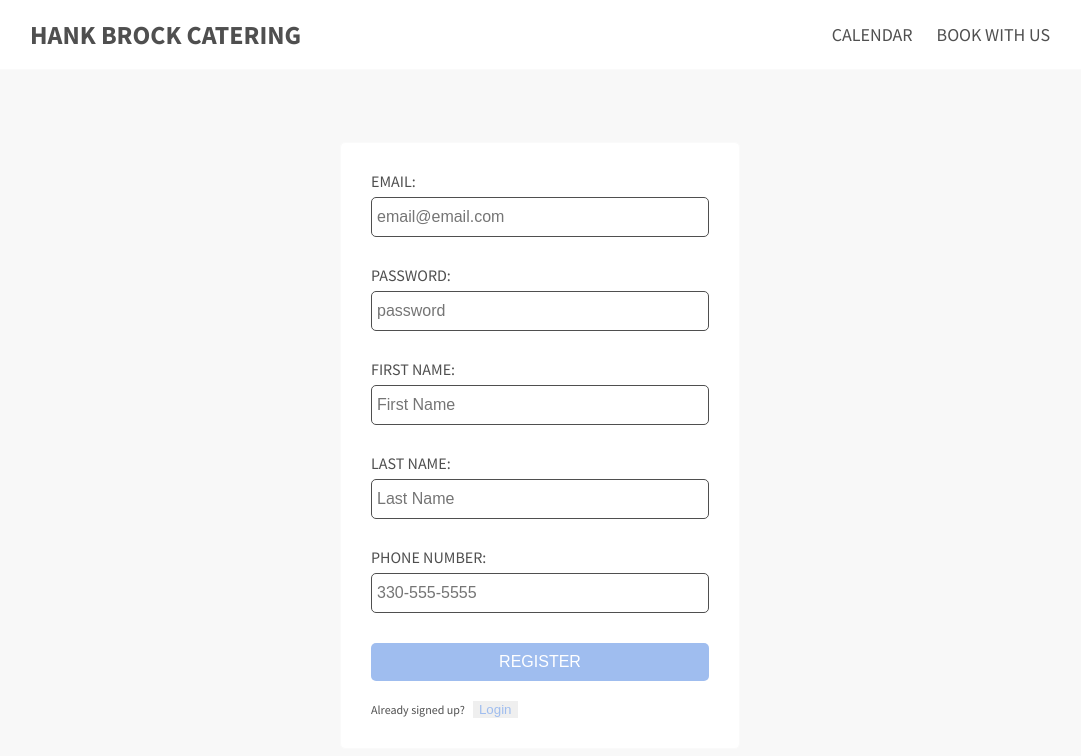
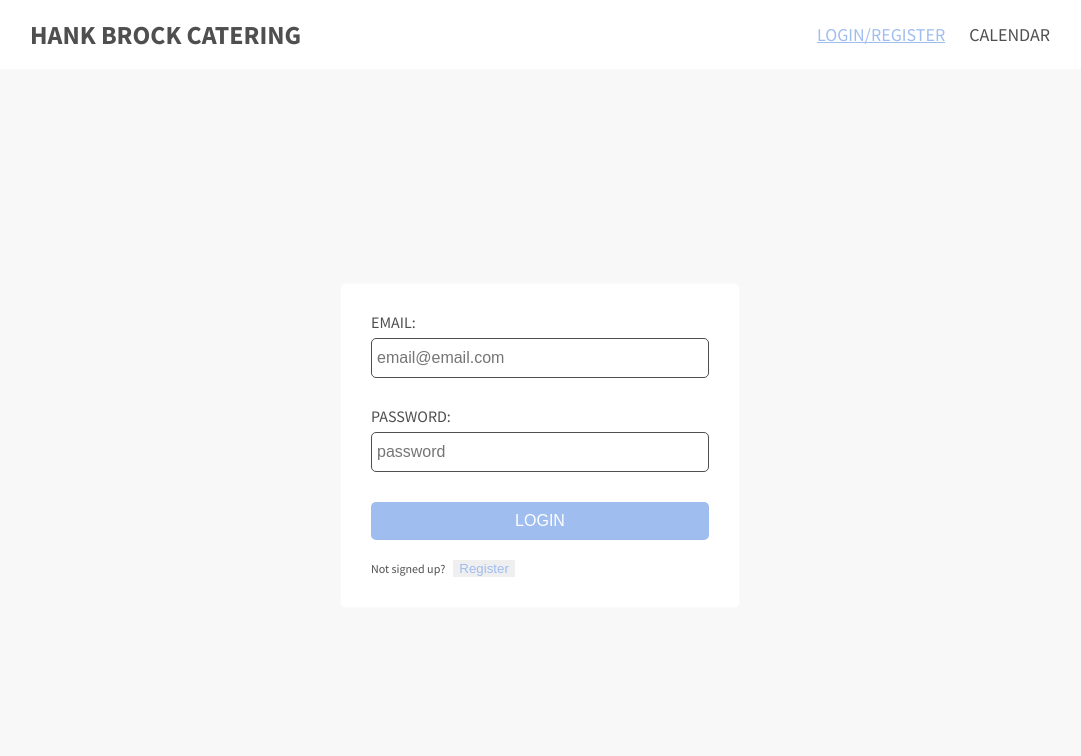
Before and after one commit to rytwalker/catering-scheduler-frontend, a React (Create React App) app: page /auth in a window 1280 px wide. Shown: the top 756 px of the page, without its empty margins (100-1181 px from the left). Built offline with nearby package versions, Linux system fonts and the light colour scheme.

Commit message:
added auth to front end

```diff
--- a/src/App.js
+++ b/src/App.js
@@ -4,20 +4,45 @@ import AuthPage from './pages/Auth';
 import Bookings from './pages/Bookings';
 import EventsPage from './pages/Events';
 import Navigation from './components/Navigation';
+import AuthContext from './context/auth-context';
+class App extends Component {
+  state = {
+    token: null,
+    user_id: null
+  };
+  login = (token, user_id, tokenExpiration) => {
+    this.setState({ token, user_id });
+  };
 
-class App extends Component {
+  logout = () => {
+    this.setState({ token: null, user_id: null });
+  };
+
   render() {
     return (
       <>
+        <AuthContext.Provider
+          value={{
+            token: this.state.token,
+            user_id: this.state.user_id,
+            login: this.login,
+            logout: this.logout
+          }}
+        >
           <Navigation />
           <main style={{ margin: '8rem auto 0', maxWidth: '1020px' }}>
             <Switch>
-            <Redirect path="/" to="/auth" exact />
-            <Route path="/auth" component={AuthPage} />
+              {!this.state.token && <Redirect path="/" to="/auth" exact />}
+              {this.state.token && <Redirect path="/" to="/calendar" exact />}
+              {this.state.token && (
+                <Redirect path="/auth" to="/calendar" exact />
+              )}
+              {!this.state.token && <Route path="/auth" component={AuthPage} />}
               <Route path="/calendar" component={EventsPage} />
-            <Route path="/book" component={Bookings} />
+              {this.state.token && <Route path="/book" component={Bookings} />}
             </Switch>
           </main>
+        </AuthContext.Provider>
       </>
     );
   }
--- a/src/components/LoginForm.js
+++ b/src/components/LoginForm.js
@@ -1,12 +1,14 @@
 import React, { Component } from 'react';
-import { Link } from 'react-router-dom';
 import styled from 'styled-components';
+import AuthContext from '../context/auth-context';
 
 class LoginForm extends Component {
   state = {
     email: '',
     password: ''
   };
+
+  static contextType = AuthContext;
 
   handleSubmit = e => {
     const { email, password } = this.state;
@@ -16,24 +18,42 @@ class LoginForm extends Component {
       return;
     }
 
-    // const requestBody = {
-    //   query: `
-    //     mutation {
-    //       createUser(userInput: {email: "${email}", password: "${password}", first_name: "${first_name}", last_name: "${last_name}", phone_number: "${phone_number}"}) {
-    //         _id
-    //         email
-    //       }
-    //     }
-    //   `
-    // };
+    const requestBody = {
+      query: `
+        query {
+          login(email: "${email}", password: "${password}") {
+            user_id
+            token
+            tokenExpiration
+          }
+        }
+      `
+    };
 
-    // fetch('http://localhost:5000/graphql', {
-    //   method: 'POST',
-    //   body: JSON.stringify(requestBody),
-    //   headers: {
-    //     'Content-Type': 'application/json'
-    //   }
-    // });
+    fetch('http://localhost:5000/graphql', {
+      method: 'POST',
+      body: JSON.stringify(requestBody),
+      headers: {
+        'Content-Type': 'application/json'
+      }
+    })
+      .then(res => {
+        if (res.status !== 200 && res.status !== 201) {
+          throw new Error('Failed');
+        }
+        return res.json();
+      })
+      .then(resData => {
+        if (resData.data.login.token) {
+          this.context.login(
+            resData.data.login.token,
+            resData.data.login.user_id,
+            resData.data.login.tokenExpiration
+          );
+        }
+        console.log(resData);
+      })
+      .catch(err => console.log(err));
   };
 
   handleChange = e => this.setState({ [e.target.name]: e.target.value });
@@ -65,7 +85,7 @@ class LoginForm extends Component {
           />
         </FormGroup>
         <ButtonGroup>
-          <FormButton type="submit">Register</FormButton>
+          <FormButton type="submit">Login</FormButton>
           <RegisterParagraph>
             Not signed up?
             <button onClick={this.props.toggleForm}>Register</button>
--- a/src/components/Navigation.js
+++ b/src/components/Navigation.js
@@ -1,18 +1,30 @@
 import React from 'react';
 import { NavLink } from 'react-router-dom';
 import styled from 'styled-components';
+import AuthContext from '../context/auth-context';
+
+/*
+Using render prop will convert to hooks one day soon
+*/
 
 const Navigation = () => {
+  return (
+    <AuthContext.Consumer>
+      {context => {
         return (
           <StyledNavigation>
             <Container>
               <Logo>Hank Brock Catering</Logo>
               <nav>
+                {!context.token && <NavLink to="/auth">Login/Register</NavLink>}
                 <NavLink to="/calendar">Calendar</NavLink>
-          <NavLink to="/book">Book With Us</NavLink>
+                {context.token && <NavLink to="/book">Book With Us</NavLink>}
               </nav>
             </Container>
           </StyledNavigation>
+        );
+      }}
+    </AuthContext.Consumer>
   );
 };
 
--- a/src/components/RegisterForm.js
+++ b/src/components/RegisterForm.js
@@ -1,5 +1,4 @@
 import React, { Component } from 'react';
-import { Link } from 'react-router-dom';
 import styled from 'styled-components';
 
 class AuthPage extends Component {
--- /dev/null
+++ b/src/context/auth-context.js
@@ -0,0 +1,8 @@
+import React from 'react';
+
+export default React.createContext({
+  token: null,
+  userId: null,
+  login: () => {},
+  logout: () => {}
+});
--- a/src/pages/Auth.js
+++ b/src/pages/Auth.js
@@ -1,12 +1,15 @@
 import React, { Component } from 'react';
 import styled from 'styled-components';
+import AuthContext from '../context/auth-context';
 import LoginForm from '../components/LoginForm';
 import RegisterForm from '../components/RegisterForm';
 
 class AuthPage extends Component {
   state = {
-    isRegistering: true
+    isRegistering: false
   };
+
+  static contextType = AuthContext;
 
   toggleForm = () =>
     this.setState({ isRegistering: !this.state.isRegistering });
```
Lines whose indentation alone changed are shown as unchanged.
